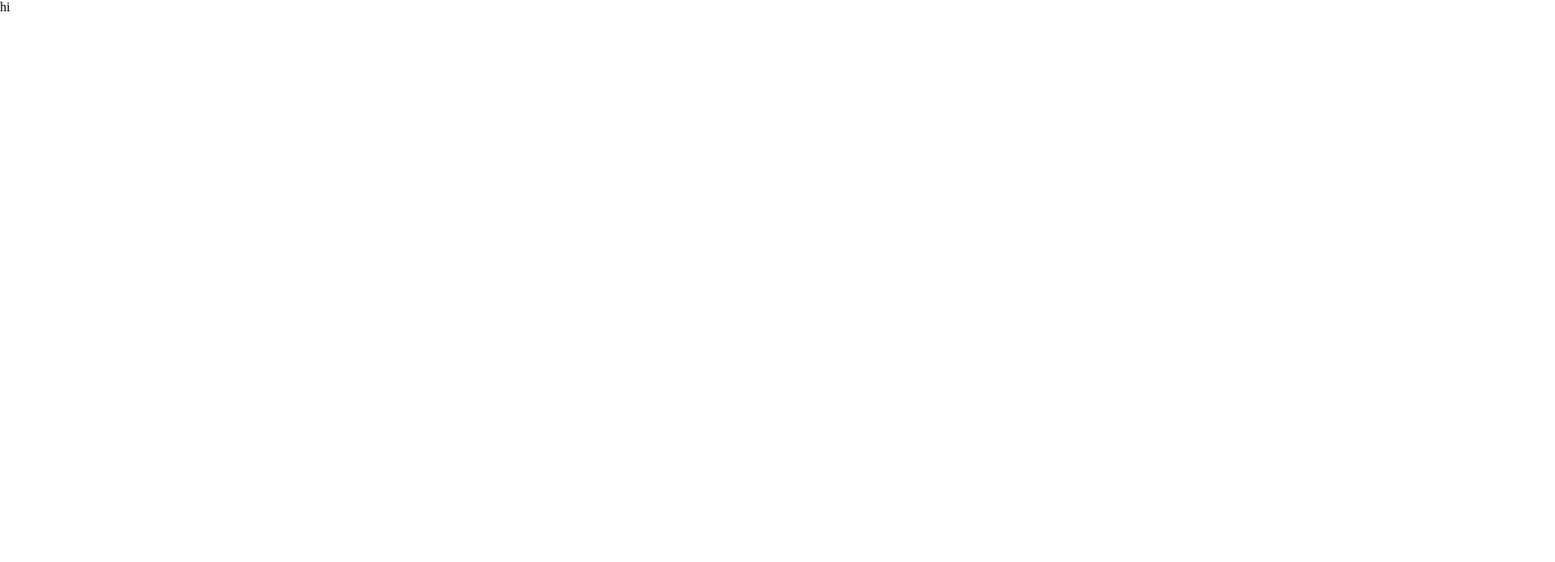
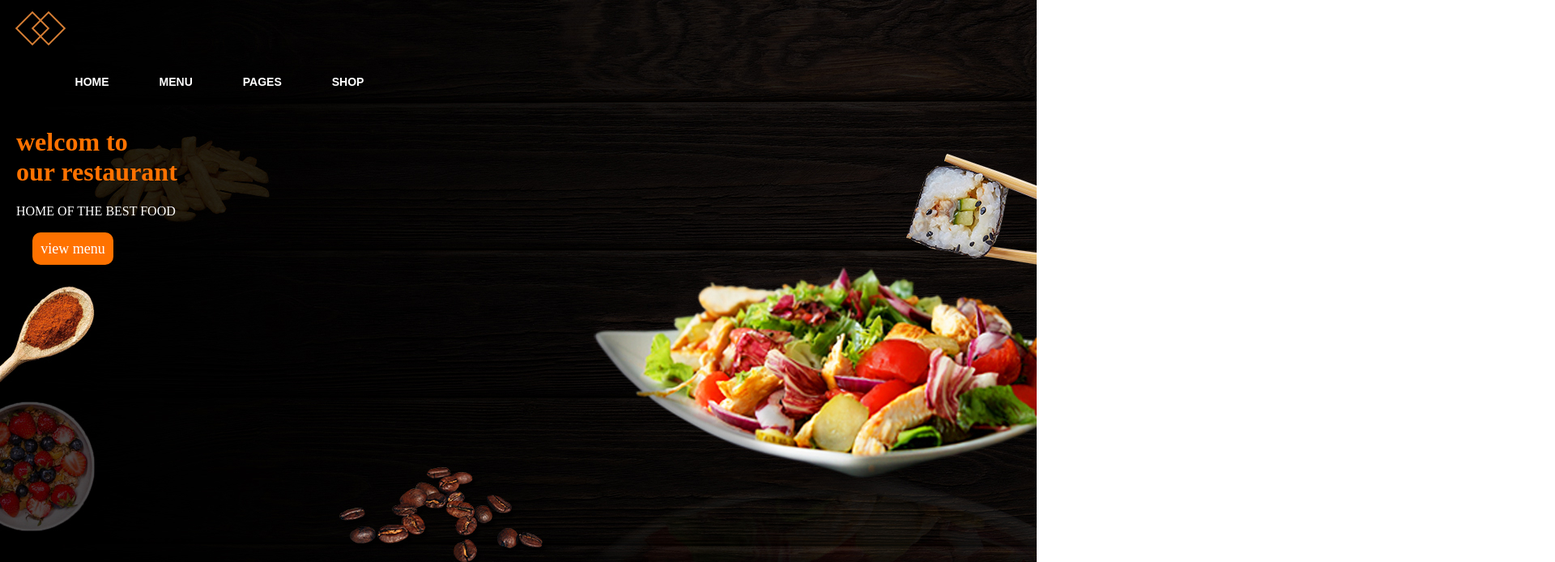
Before and after one commit to sureshkummuri/webpage, a plain HTML site: page public/index.html in a window 1280 px wide. Shown: the top 694 px of the page at 81% size, 1920 px wide, since content can reach past the window. Drawn offline with Linux system fonts and the light colour scheme; a web font is replaced by a local one.

Commit message:
change case menu items

```diff
--- a/public/index.html
+++ b/public/index.html
@@ -1,5 +1,6 @@
 <!DOCTYPE html>
 <html>
+
 <head>
   <title>TODO</title>
   <meta charset="utf-8" />
@@ -19,6 +20,28 @@
 </head>
 
 <body>
-    <!-- TODO -->hi
+  <header>
+    <div class="logo">
+      <div class="logo__left"></div>
+      <div class="logo__right"></div>
+    </div>
+    <nav>
+      <div class="menu">
+        <ul>
+          <li><a href="#">home</a></li>
+          <li><a href="#">menu</a></li>
+          <li><a href="#">pages</a></li>
+          <li><a href="#">shop</a></li>
+        </ul>
+      </div>
+      <div class="content">
+        <h1>welcom to<br><span>our restaurant</span></h1>
+        <p class="par">HOME OF THE  BEST FOOD</p>
+        <button class="cn"><a herf="#">view menu</button>
+      </div>
+    </nav>
+  </header>
+  <main></main>
+  <footer></footer>
 </body>
 </html>
--- a/public/styles/main.css
+++ b/public/styles/main.css
@@ -12,4 +12,90 @@ html {
   box-sizing: inherit;
 }
 
-/* TODO */
+body {
+  max-width: 1440px;
+  margin: auto;
+}
+
+.logo {
+  display: flex;
+  width: 60px;
+  justify-content: space-between;
+}
+
+.logo__left,
+.logo__right {
+  border: 2px solid #d67e34;
+  width: 30px;
+  height: 30px;
+}
+
+.logo__left {
+  transform: translateX(5px) rotate(45deg);
+}
+
+.logo__right {
+  transform: translateX(-5px) rotate(45deg);
+}
+
+header {
+  background-image: url('../assets/welcome-image.jpg');
+  padding: 20px;
+  height: 800px;
+}
+
+.menu {
+  width: 400px;
+  height: 70px;
+}
+
+ul {
+  display: flex;
+  justify-content: center;
+  align-items: center;
+}
+
+ul li {
+  list-style: none;
+  margin-left: 62px;
+  margin-top: 27px;
+  font-size: 14px;
+}
+
+ul li a {
+  text-decoration: none;
+  color: #fff;
+  font-family: Arial;
+  font-weight: bold;
+  transition: 0.4s ease-in-out;
+  text-transform: uppercase;
+}
+
+ul li a:hover {
+  color: #ff7200;
+}
+
+.content {
+  width: 3000px;
+  height: auto;
+  margin: auto;
+  color: #ff7200;
+}
+
+.par {
+  color: #fff;
+}
+
+.content .cn {
+  width: 100px;
+  height: 40px;
+  background: #ff7200;
+  border: none;
+  margin-bottom: 10px;
+  margin-left: 20px;
+  font-size: 18px;
+  color: #fff;
+  border-radius: 10px;
+  cursor: pointer;
+
+}
```
Lines whose indentation alone changed are shown as unchanged.
